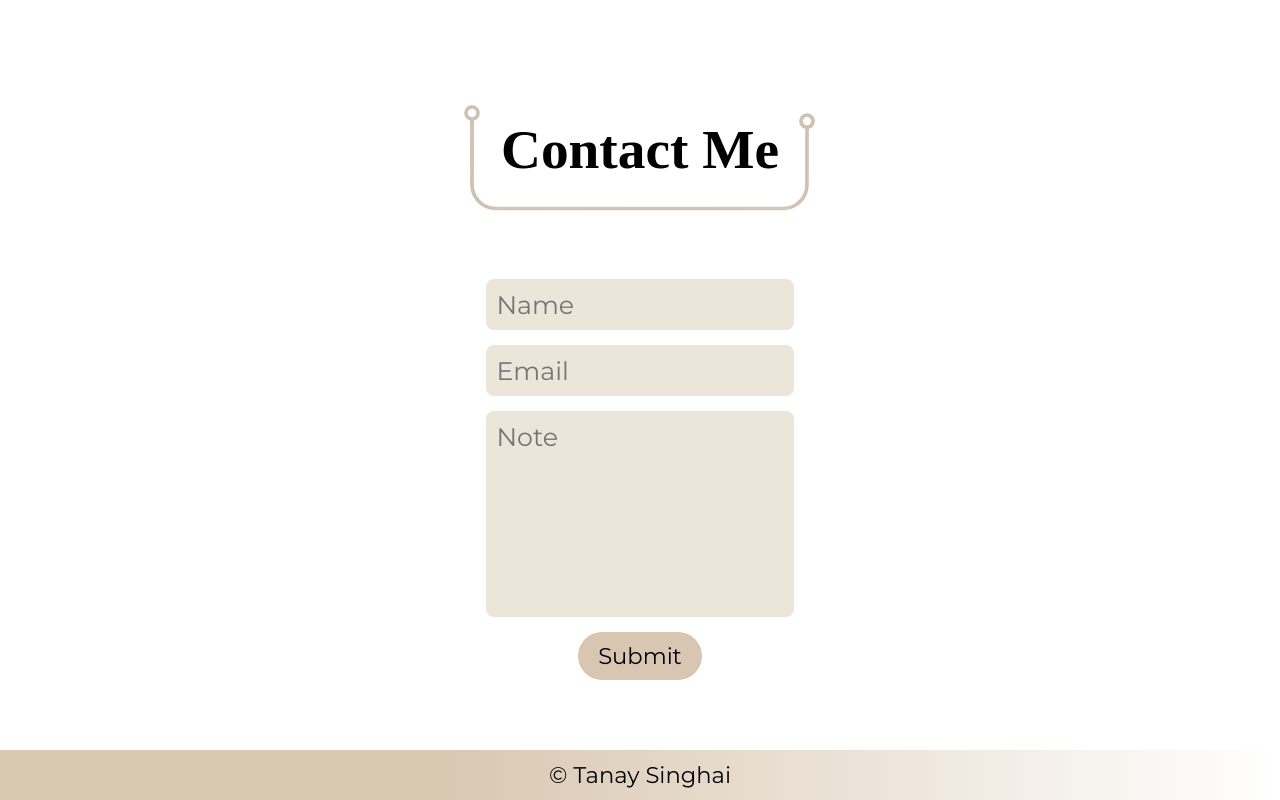
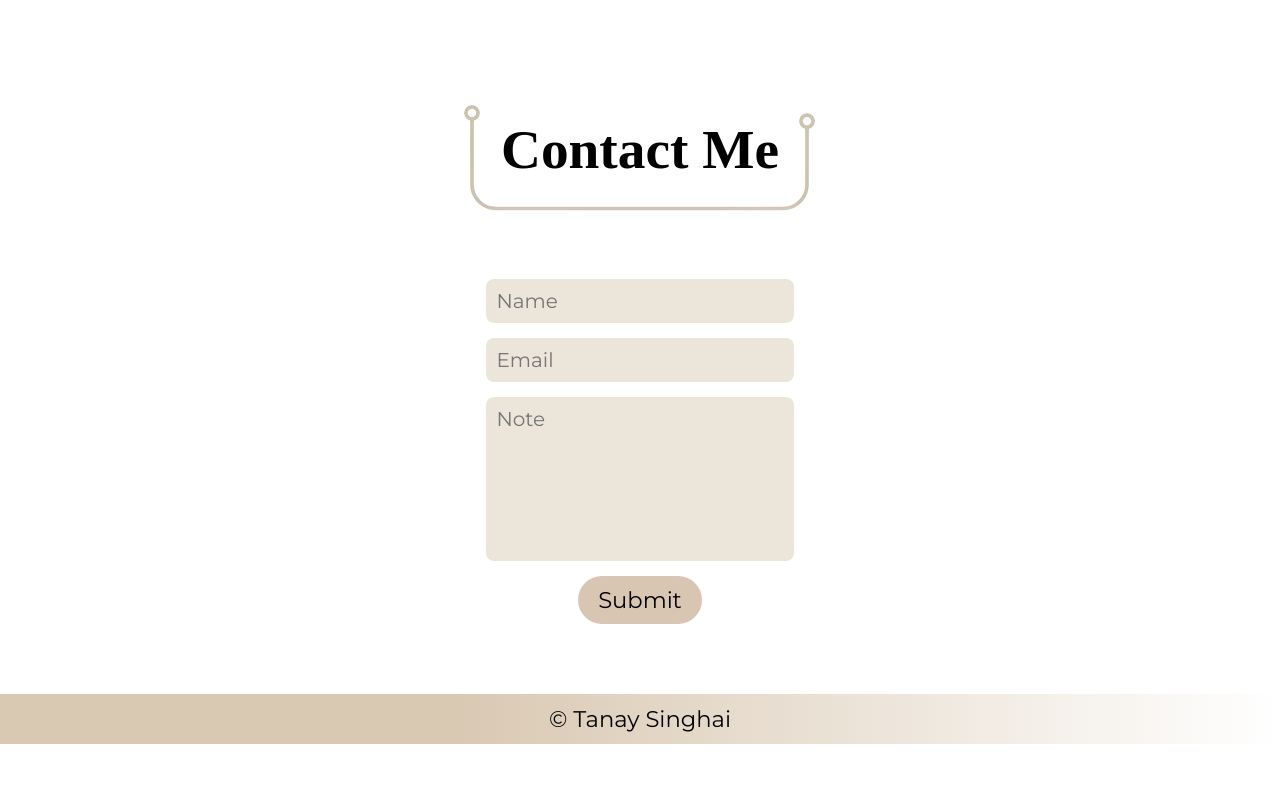
Before and after one commit to SinghaiTanay/portfolio, a plain HTML site: page index.html in a window 1280 px wide. Shown: the part 2404-3204 px from the top of the page. After the commit the page ends 3148 px from the top, so only its background shows below. Drawn offline with nearby package versions, Linux system fonts and the light colour scheme.

Commit message:
Update style.css

```diff
--- a/style.css
+++ b/style.css
@@ -198,7 +198,7 @@ textarea {
   border: none;
   border-radius: 8px;
   background-color: #ece5da;
-  font-size: 19pt;
+  font-size: 15pt;
   font-family: "Montserrat", sans-serif;
 }
 
```
